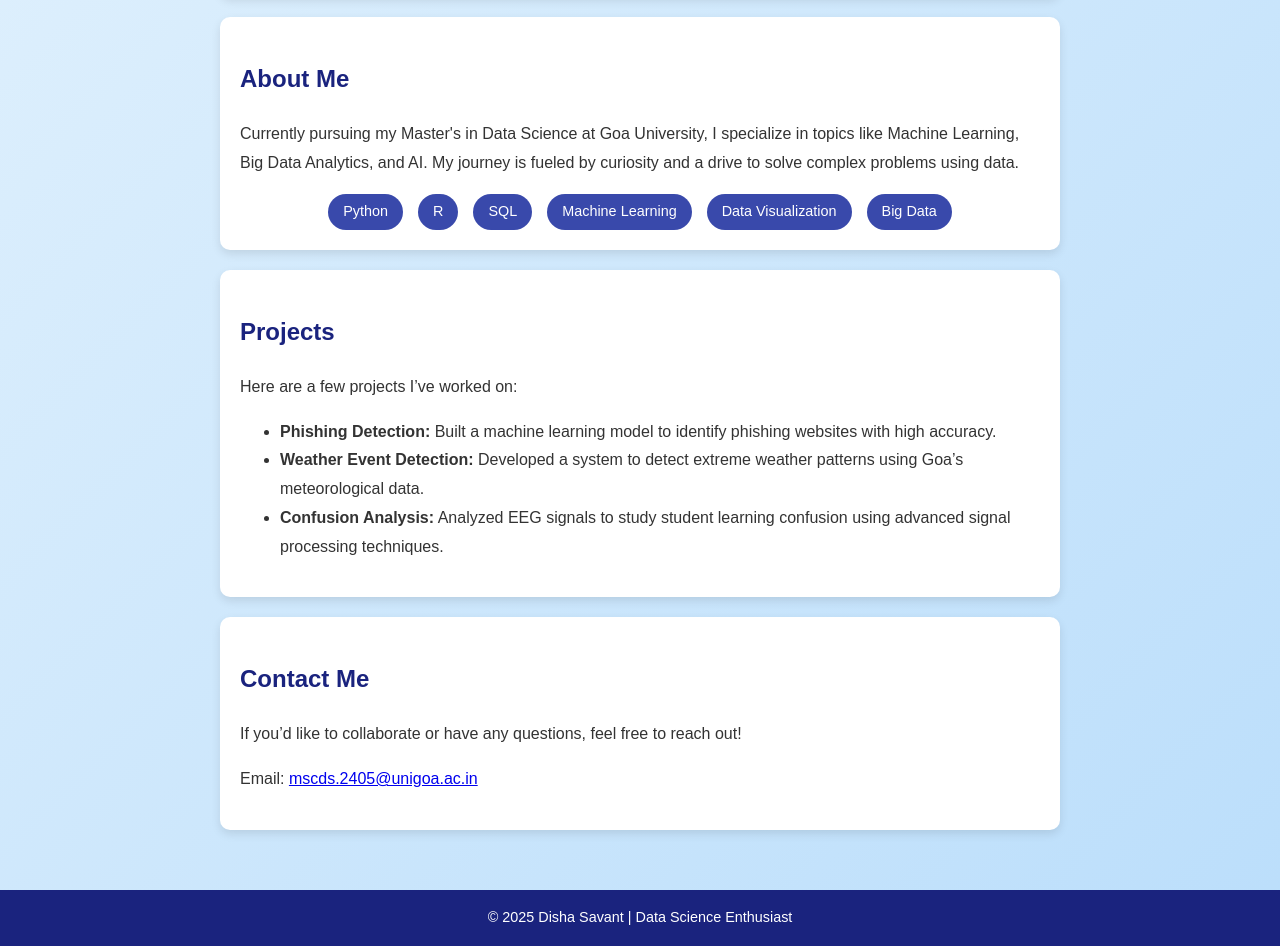
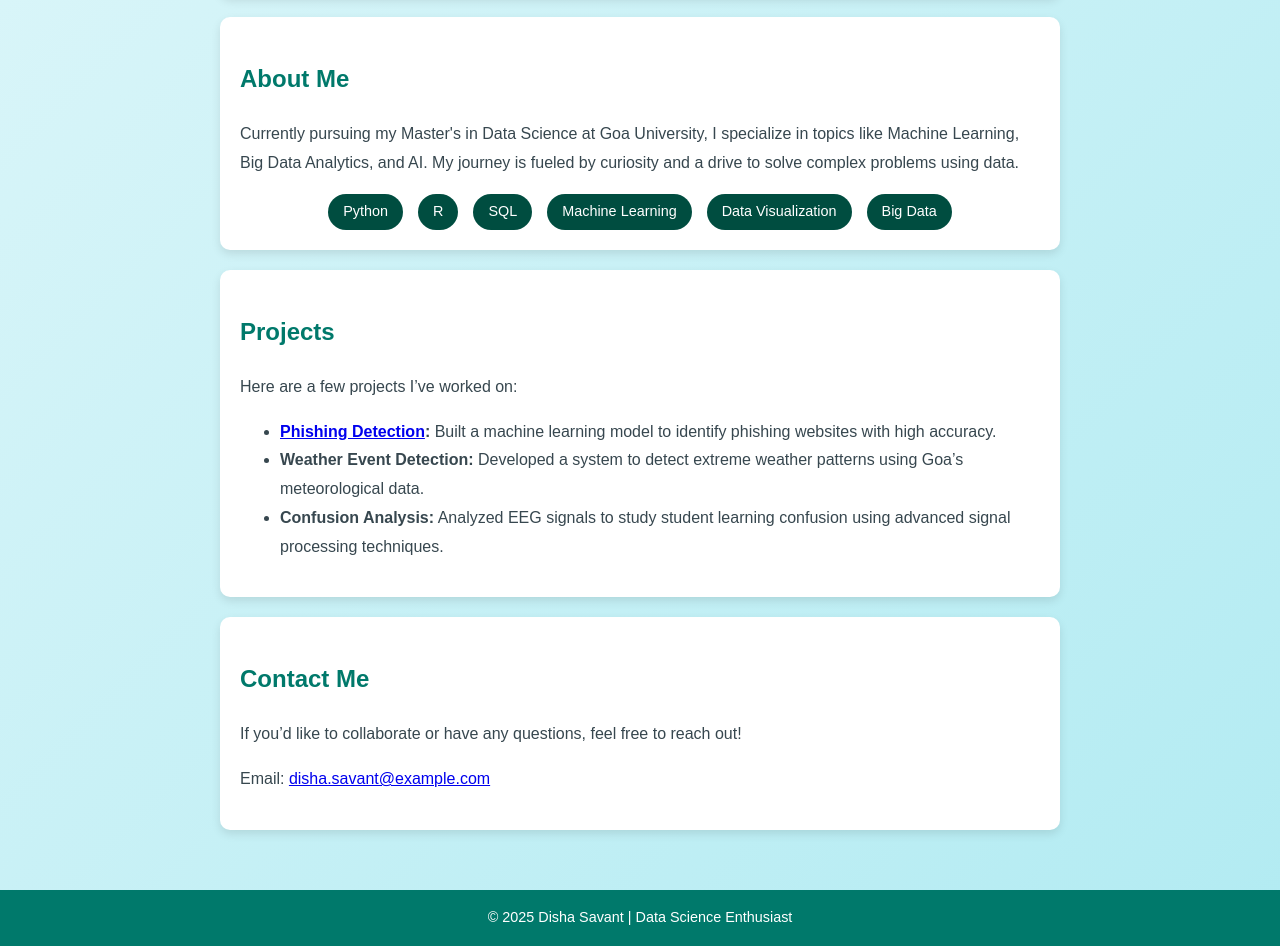
Before and after one commit to Disha-Savant/Disha-Savant.github.io, a plain HTML site: page index.html in a window 1280 px wide. Shown: the part 461-1407 px from the top of the page. Drawn offline with Linux system fonts and the light colour scheme.

Commit message:
Update index.html

```diff
--- a/index.html
+++ b/index.html
@@ -10,11 +10,11 @@
             margin: 0;
             padding: 0;
             line-height: 1.8;
-            background: linear-gradient(135deg, #e3f2fd, #bbdefb);
-            color: #333;
+            background: linear-gradient(135deg, #e0f7fa, #b2ebf2);
+            color: #37474f;
         }
         header {
-            background: #1a237e;
+            background: #00796b;
             color: #fff;
             padding: 20px;
             text-align: center;
@@ -24,7 +24,7 @@
             font-size: 2.5rem;
         }
         nav {
-            background: #3949ab;
+            background: #004d40;
             color: #fff;
             display: flex;
             justify-content: center;
@@ -38,7 +38,7 @@
             transition: color 0.3s ease;
         }
         nav a:hover {
-            color: #ffeb3b;
+            color: #b2dfdb;
         }
         .container {
             padding: 20px;
@@ -46,18 +46,18 @@
         section {
             margin: 20px auto;
             padding: 20px;
-            background: #fff;
+            background: #ffffff;
             border-radius: 10px;
             box-shadow: 0 4px 10px rgba(0, 0, 0, 0.1);
             max-width: 800px;
         }
         section h2 {
-            color: #1a237e;
+            color: #00796b;
         }
         footer {
             text-align: center;
             padding: 15px;
-            background: #1a237e;
+            background: #00796b;
             color: #fff;
             margin-top: 20px;
         }
@@ -72,7 +72,7 @@
             justify-content: center;
         }
         .skills span {
-            background: #3949ab;
+            background: #004d40;
             color: #fff;
             padding: 5px 15px;
             border-radius: 20px;
@@ -112,7 +112,7 @@
             <h2>Projects</h2>
             <p>Here are a few projects I’ve worked on:</p>
             <ul>
-                <li><strong>Phishing Detection:</strong> Built a machine learning model to identify phishing websites with high accuracy.</li>
+                <li><strong><a href="https://disha-savant.github.io/Detecting-phishing-websites-using-ML" target="_blank">Phishing Detection</a>:</strong> Built a machine learning model to identify phishing websites with high accuracy.</li>
                 <li><strong>Weather Event Detection:</strong> Developed a system to detect extreme weather patterns using Goa’s meteorological data.</li>
                 <li><strong>Confusion Analysis:</strong> Analyzed EEG signals to study student learning confusion using advanced signal processing techniques.</li>
             </ul>
@@ -120,7 +120,7 @@
         <section id="contact">
             <h2>Contact Me</h2>
             <p>If you’d like to collaborate or have any questions, feel free to reach out!</p>
-            <p>Email: <a href="mailto:mscds.2405@unigoa.ac.in">mscds.2405@unigoa.ac.in</a></p>
+            <p>Email: <a href="mailto:disha.savant@example.com">disha.savant@example.com</a></p>
         </section>
     </div>
     <footer>
```
